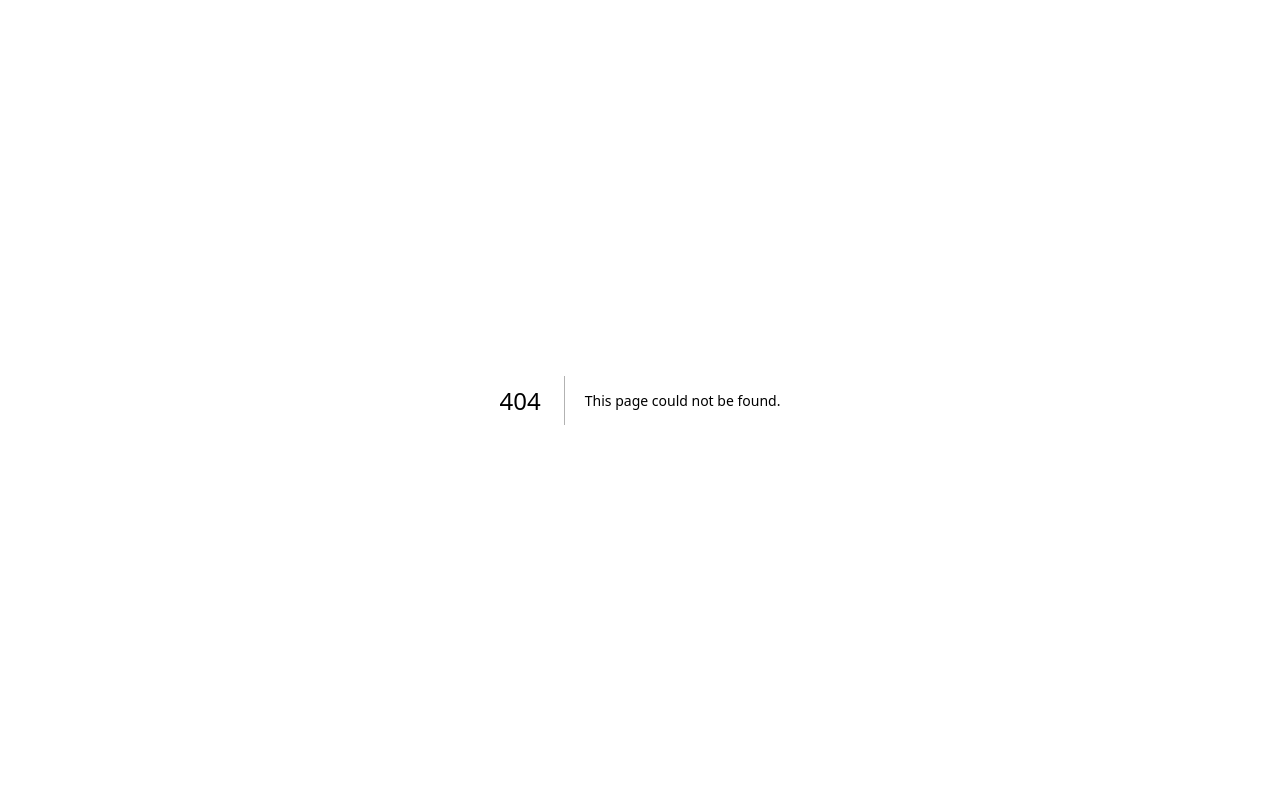
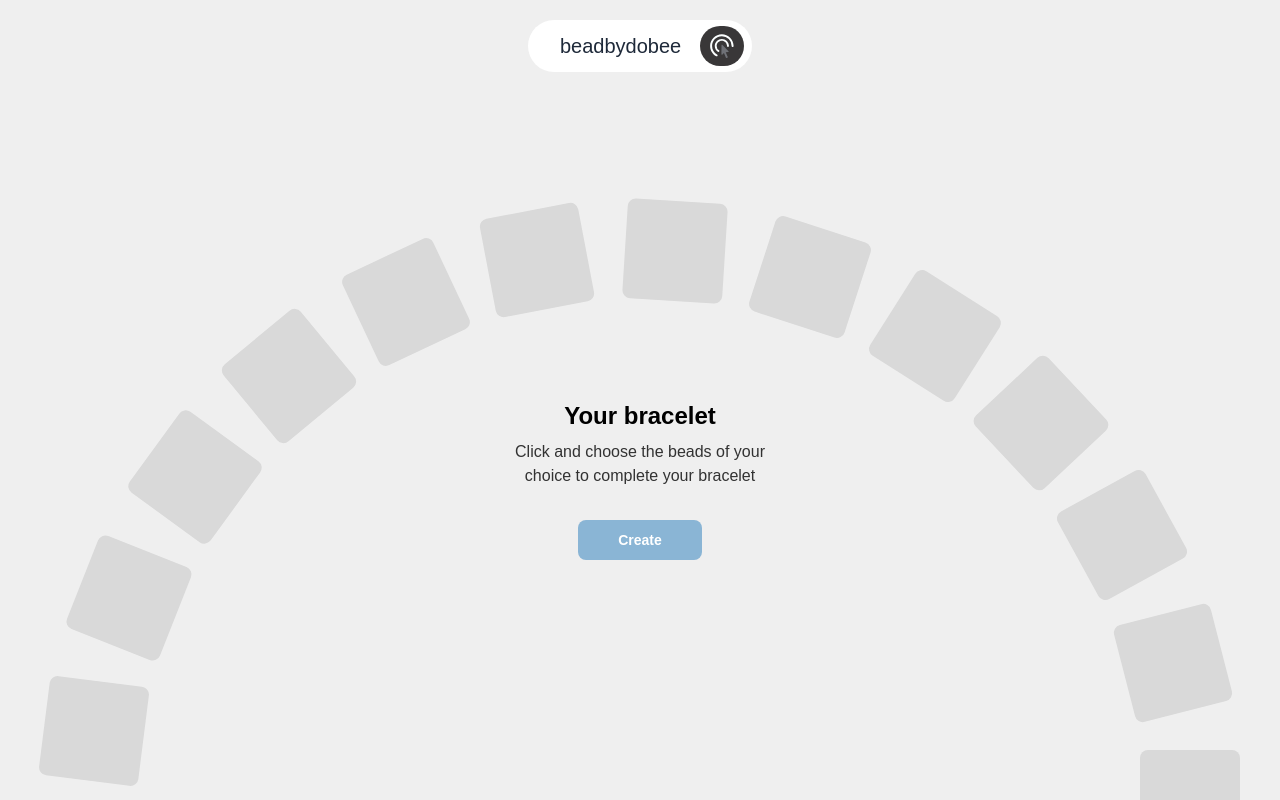
Before and after one commit to kiloumanjaro/beadbydobee, a Next.js app: page /confirm in a window 1280 px wide. Before the commit this address had no page. Built offline with nearby package versions, Linux system fonts and the light colour scheme.

Commit message:
preview page

```diff
--- /dev/null
+++ b/app/confirm/page.tsx
@@ -0,0 +1,34 @@
+import BraceletPreview from "@/components/bracelet-preview";
+import { ExpandableSocialCard } from "@/components/expandable-card";
+
+export default function confirm() {
+  return (
+    <div className="pt-5 h-screen overflow-hidden relative bg-[#EFEFEF] flex flex-col gap-28">
+      <div className="flex justify-center">
+        <ExpandableSocialCard />
+      </div>
+
+      <div className="absolute bottom-0 left-1/2 -translate-x-1/2 translate-y-1/2 overflow-hidden">
+        <BraceletPreview length={25} />
+      </div>
+
+      <main className="absolute top-1/2 left-1/2 -translate-x-1/2 flex flex-col items-center gap-8">
+        <div className="flex flex-col items-center gap-2">
+          <span className="text-2xl font-bold text-black">Your bracelet</span>
+          <p className="w-72 text-center text-[#323232]">
+            Click and choose the beads of your choice to complete your bracelet
+          </p>
+        </div>
+
+        <div className="flex gap-4 items-center flex-col sm:flex-row">
+          <a
+            className="rounded-lg flex items-center justify-center bg-[#8AB5D5] hover:bg-[#383838] text-white font-semibold text-sm h-10 px-10"
+            href={"/customize"}
+          >
+            Create
+          </a>
+        </div>
+      </main>
+    </div>
+  );
+}
--- /dev/null
+++ b/components/bracelet-preview.tsx
@@ -0,0 +1,217 @@
+"use client";
+
+import type React from "react";
+
+import { useState, useRef, useCallback, useEffect } from "react";
+
+interface BraceletPreviewProps {
+  length: number;
+  radius?: number;
+  boxSize?: number;
+}
+
+export default function BraceletPreview({
+  length,
+  radius = 550,
+  boxSize = 100,
+}: BraceletPreviewProps) {
+  const [rotation, setRotation] = useState(0);
+  const [isDragging, setIsDragging] = useState(false);
+  const [dragStart, setDragStart] = useState({ x: 0, y: 0, rotation: 0 });
+  const [momentum, setMomentum] = useState(0);
+  const containerRef = useRef<HTMLDivElement>(null);
+  const animationRef = useRef<number>();
+  const lastAngleRef = useRef(0);
+  const lastTimeRef = useRef(0);
+
+  // Calculate angle from center point
+  const getAngleFromCenter = useCallback((clientX: number, clientY: number) => {
+    if (!containerRef.current) return 0;
+
+    const rect = containerRef.current.getBoundingClientRect();
+    const centerX = rect.left + rect.width / 2;
+    const centerY = rect.top + rect.height / 2;
+
+    return Math.atan2(clientY - centerY, clientX - centerX) * (180 / Math.PI);
+  }, []);
+
+  // Handle drag start
+  const handleDragStart = useCallback(
+    (clientX: number, clientY: number) => {
+      const angle = getAngleFromCenter(clientX, clientY);
+      setIsDragging(true);
+      setDragStart({ x: clientX, y: clientY, rotation });
+      setMomentum(0);
+      lastAngleRef.current = angle;
+      lastTimeRef.current = Date.now();
+
+      if (animationRef.current) {
+        cancelAnimationFrame(animationRef.current);
+      }
+    },
+    [rotation, getAngleFromCenter]
+  );
+
+  // Handle drag move
+  const handleDragMove = useCallback(
+    (clientX: number, clientY: number) => {
+      if (!isDragging) return;
+
+      const currentAngle = getAngleFromCenter(clientX, clientY);
+      const angleDiff = currentAngle - lastAngleRef.current;
+
+      // Handle angle wrap-around
+      let normalizedDiff = angleDiff;
+      if (angleDiff > 180) normalizedDiff -= 360;
+      if (angleDiff < -180) normalizedDiff += 360;
+
+      const newRotation = rotation + normalizedDiff;
+      setRotation(newRotation);
+
+      // Calculate momentum for smooth spinning
+      const currentTime = Date.now();
+      const timeDiff = currentTime - lastTimeRef.current;
+      if (timeDiff > 0) {
+        setMomentum((normalizedDiff / timeDiff) * 16); // Normalize to 60fps
+      }
+
+      lastAngleRef.current = currentAngle;
+      lastTimeRef.current = currentTime;
+    },
+    [isDragging, rotation, getAngleFromCenter]
+  );
+
+  // Handle drag end
+  const handleDragEnd = useCallback(() => {
+    setIsDragging(false);
+
+    // Apply momentum for smooth deceleration
+    if (Math.abs(momentum) > 0.1) {
+      const animate = () => {
+        setMomentum((prev) => {
+          const newMomentum = prev * 0.95; // Deceleration factor
+          if (Math.abs(newMomentum) < 0.1) return 0;
+
+          setRotation((current) => current + newMomentum);
+          animationRef.current = requestAnimationFrame(animate);
+          return newMomentum;
+        });
+      };
+      animationRef.current = requestAnimationFrame(animate);
+    }
+  }, [momentum]);
+
+  // Mouse events
+  const handleMouseDown = (e: React.MouseEvent) => {
+    e.preventDefault();
+    handleDragStart(e.clientX, e.clientY);
+  };
+
+  const handleMouseMove = useCallback(
+    (e: MouseEvent) => {
+      handleDragMove(e.clientX, e.clientY);
+    },
+    [handleDragMove]
+  );
+
+  const handleMouseUp = useCallback(() => {
+    handleDragEnd();
+  }, [handleDragEnd]);
+
+  // Touch events
+  const handleTouchStart = (e: React.TouchEvent) => {
+    e.preventDefault();
+    const touch = e.touches[0];
+    handleDragStart(touch.clientX, touch.clientY);
+  };
+
+  const handleTouchMove = useCallback(
+    (e: TouchEvent) => {
+      e.preventDefault();
+      const touch = e.touches[0];
+      handleDragMove(touch.clientX, touch.clientY);
+    },
+    [handleDragMove]
+  );
+
+  const handleTouchEnd = useCallback(() => {
+    handleDragEnd();
+  }, [handleDragEnd]);
+
+  // Add global event listeners
+  useEffect(() => {
+    if (isDragging) {
+      document.addEventListener("mousemove", handleMouseMove);
+      document.addEventListener("mouseup", handleMouseUp);
+      document.addEventListener("touchmove", handleTouchMove, {
+        passive: false,
+      });
+      document.addEventListener("touchend", handleTouchEnd);
+    }
+
+    return () => {
+      document.removeEventListener("mousemove", handleMouseMove);
+      document.removeEventListener("mouseup", handleMouseUp);
+      document.removeEventListener("touchmove", handleTouchMove);
+      document.removeEventListener("touchend", handleTouchEnd);
+    };
+  }, [
+    isDragging,
+    handleMouseMove,
+    handleMouseUp,
+    handleTouchMove,
+    handleTouchEnd,
+  ]);
+
+  // Cleanup animation on unmount
+  useEffect(() => {
+    return () => {
+      if (animationRef.current) {
+        cancelAnimationFrame(animationRef.current);
+      }
+    };
+  }, []);
+
+  // Generate boxes positioned in a circle
+  const boxes = Array.from({ length }, (_, index) => {
+    const angle = (index / length) * 360;
+    const radian = (angle * Math.PI) / 180;
+    const x = Math.cos(radian) * radius;
+    const y = Math.sin(radian) * radius;
+
+    return (
+      <div
+        key={index}
+        className="absolute bg-[#D9D9D9] rounded-lg  transition-colors hover:bg-gray-400"
+        style={{
+          width: boxSize,
+          height: boxSize,
+          left: `calc(50% + ${x}px - ${boxSize / 2}px)`,
+          top: `calc(50% + ${y}px - ${boxSize / 2}px)`,
+          transform: `rotate(${angle}deg)`,
+        }}
+      />
+    );
+  });
+
+  const containerSize = (radius + boxSize) * 2 + 20;
+
+  return (
+    <div
+      ref={containerRef}
+      className={`relative select-none ${
+        isDragging ? "cursor-grabbing" : "cursor-grab"
+      }`}
+      style={{
+        width: containerSize,
+        height: containerSize,
+        transform: `rotate(${rotation}deg)`,
+        transition: isDragging ? "none" : "transform 0.1s ease-out",
+      }}
+      onMouseDown={handleMouseDown}
+      onTouchStart={handleTouchStart}
+    >
+      {boxes}
+    </div>
+  );
+}
```
